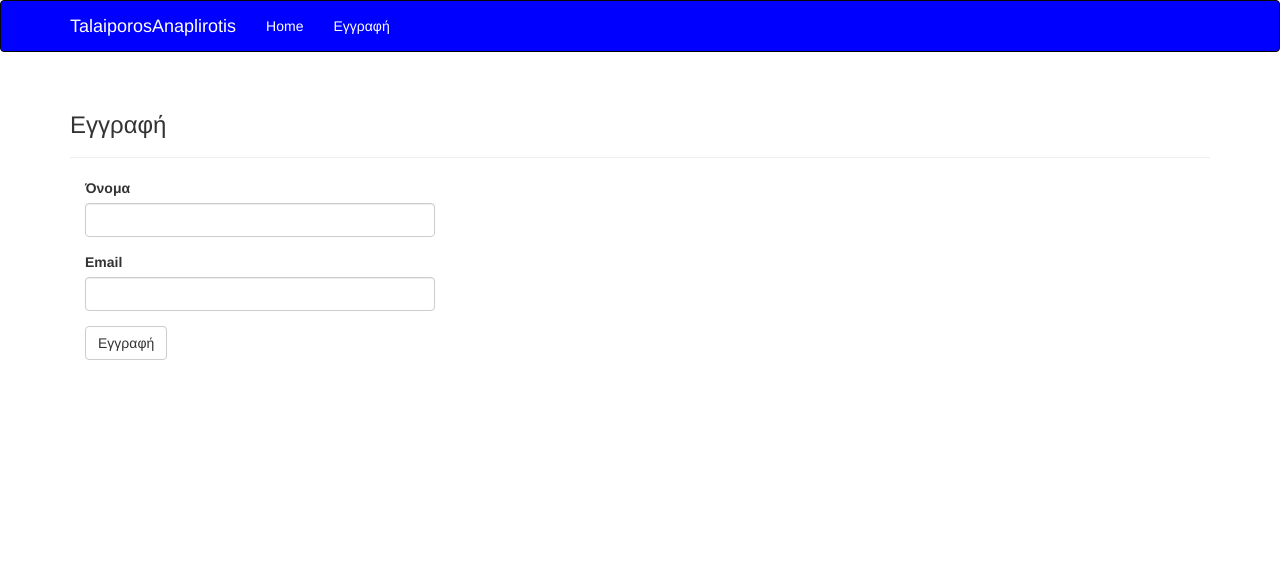
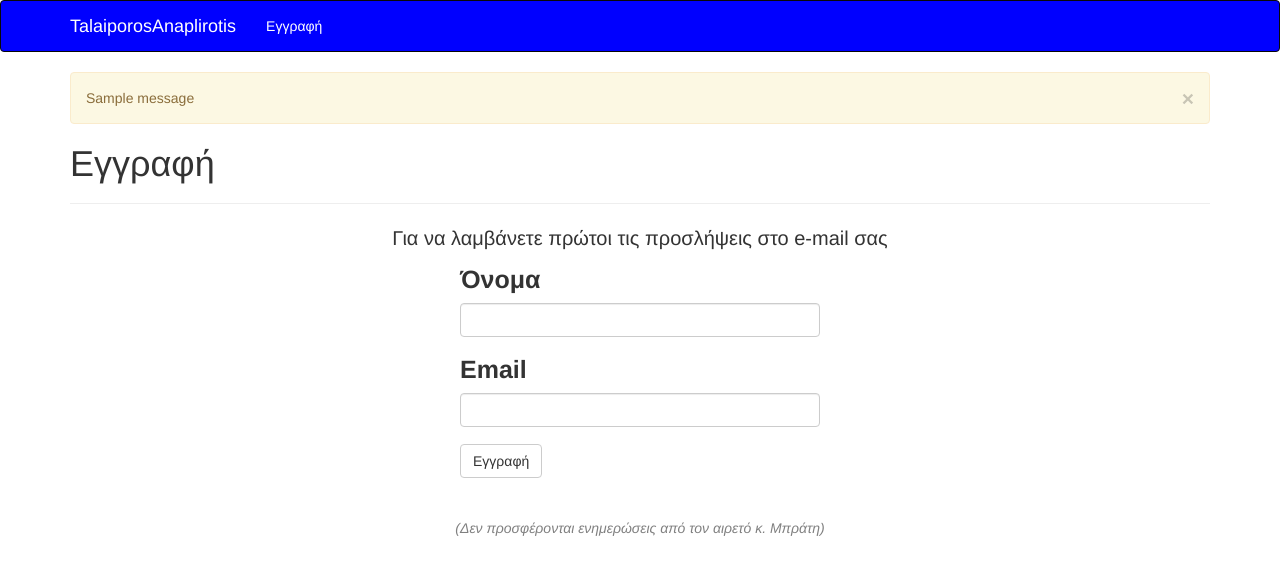
Before and after one commit to fkaralis/talaiporosanaplirotis, a Flask app: page /auth/register in a window 1280 px wide. Shown: the top 575 px of the page. Run offline with Flask 2, Linux system fonts and the light colour scheme; tables that the repository leaves empty hold one stand-in row (values such as "Sample post"); one stand-in notice (Sample message) is shown; parts of the project's set-up code (start-up, migrations or seed data) failed here and were passed over; some libraries are stand-ins or nearby versions.

Commit message:
some design changes font, margins etc

```diff
--- a/app/auth/views.py
+++ b/app/auth/views.py
@@ -20,5 +20,4 @@ def register():
                     onoma=form.onoma.data)
         db.session.add(user)
         flash('Επιτυχής εγγραφή')
-        return redirect(url_for('main.index'))
     return render_template('auth/register.html', form=form)
--- a/app/static/custom.css
+++ b/app/static/custom.css
@@ -1,3 +1,7 @@
+.page-header {
+  margin-top: 0px;
+}
+
 .bg-blue
 {
     background-color: blue;
--- a/app/templates/auth/register.html
+++ b/app/templates/auth/register.html
@@ -1,13 +1,26 @@
 {% extends "base.html" %}
 {% import "bootstrap/wtf.html" as wtf %}
 
-{% block title %}TalaiporosAnaplirotis Εγγραφή{% endblock %}
+{% block title %}Εγγραφή - TalaipAnap{% endblock %}
 
 {% block page_content %}
 <div class="page-header">
-    <h3>Εγγραφή</h1>
+    <h1>Εγγραφή</h1>
 </div>
-<div class="col-md-4">
-    {{ wtf.quick_form(form) }}
+
+<div class="row" align="center" style="font-size:20px">
+    <p>Για να λαμβάνετε πρώτοι τις προσλήψεις στο e-mail σας</p><span class="hidden-sm hidden-xs"></span>
+</div>
+
+<div class="row" style="font-size:25px">
+    <div class="col-md-4"></div>
+    <div class="col-md-4">
+        {{ wtf.quick_form(form) }}
+    </div>
+    <div class="col-md-4"></div>
+</div>
+
+<div class="row"  align="center" style="color:grey">
+    <p><span class="hidden-sm hidden-xs"><br></span><br><i>(Δεν προσφέρονται ενημερώσεις από τον αιρετό κ. Μπράτη)</i></p>
 </div>
 {% endblock %}
--- a/app/templates/base.html
+++ b/app/templates/base.html
@@ -26,7 +26,6 @@
         </div>
         <div class="navbar-collapse collapse">
             <ul class="nav navbar-nav">
-                <li><a href="/">Home</a></li>
                 <li><a href="{{ url_for('auth.register') }}">Εγγραφή</a></li>
             </ul>
         </div>
@@ -35,7 +34,14 @@
 {% endblock %}
 
 {% block content %}
-<div class="container">
+    <div class="container">
+        {% for message in get_flashed_messages() %}
+        <div class="alert alert-warning">
+            <button type="button" class="close" data-dismiss="alert">&times;</button>
+            {{ message }}
+        </div>
+    {% endfor %}
+
     {% block page_content %}{% endblock %}
 </div>
 {% endblock %}
```
Also changed, not shown: app/templates/index.html (+9 -4 lines), app/templates/result.html (+39 -13 lines).
